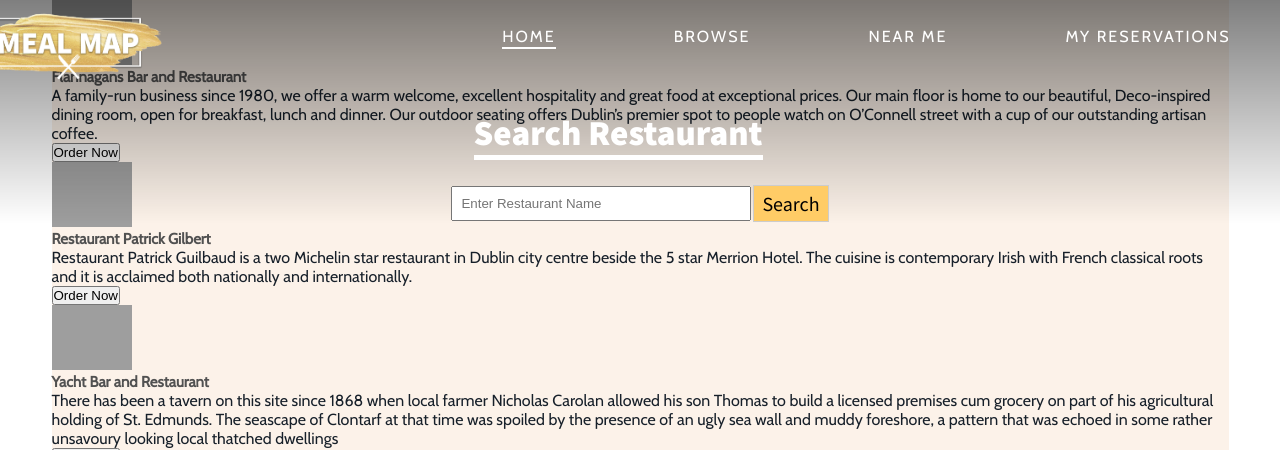
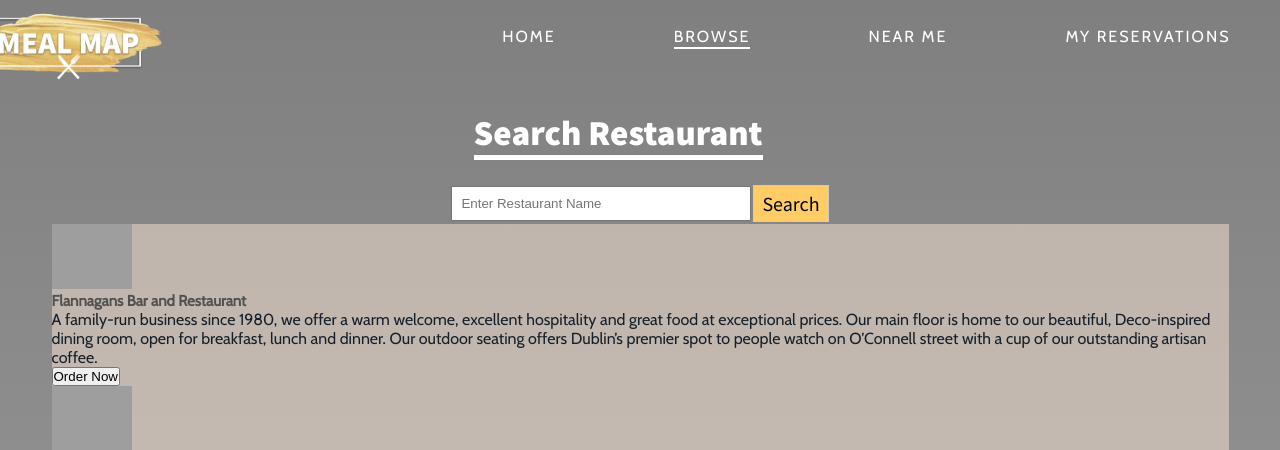
Before and after one commit to mealmaps2020/grape, a PHP site: page /browse.php in a window 1280 px wide. Shown: the top 450 px of the page. Run offline with PHP 8.4, Linux system fonts and the light colour scheme; some libraries are stand-ins or nearby versions; some web fonts are replaced; grey boxes are pictures that could not be loaded.

Commit message:
Update browse.php

```diff
--- a/browse.php
+++ b/browse.php
@@ -22,10 +22,10 @@
                 <a href="index.html" class="logo1"><img src="logo.png" alt=""> </a>
                 <ul class="nav-list">
                 	<li class="nav-item">
-                		<a href="index.php" class="nav-link active">Home</a>
+                		<a href="index.php" class="nav-link">Home</a>
                     </li>
                     <li class="nav-item">
-                		<a href="newseacrh.php" class="nav-link">Browse</a>
+                		<a href="browse.php" class="nav-link active">Browse</a>
                     </li>
                     <li class="nav-item">
                 		<a href="nearme.php" class="nav-link">Near Me</a>
@@ -63,8 +63,7 @@
 			</div> </div>
 			</h2>
 		</h1>
-	</header>
-    <!---Header ends--->
+
   <section class="container" id="list">
       <div class="item">
         <img src="https://lh3.googleusercontent.com/proxy/YBlZhGF7Qcsu1Omx-o9a29RWnU3GrX9_Qa9__O3Qzqy9LUmNEnj_jSOqjVZcybodMiY6nHWV7vbik7TgUf3pdlURhQ8fv10hkEy-xOt65NJytx7XYA" height="50">
```
Lines whose indentation alone changed are shown as unchanged.
